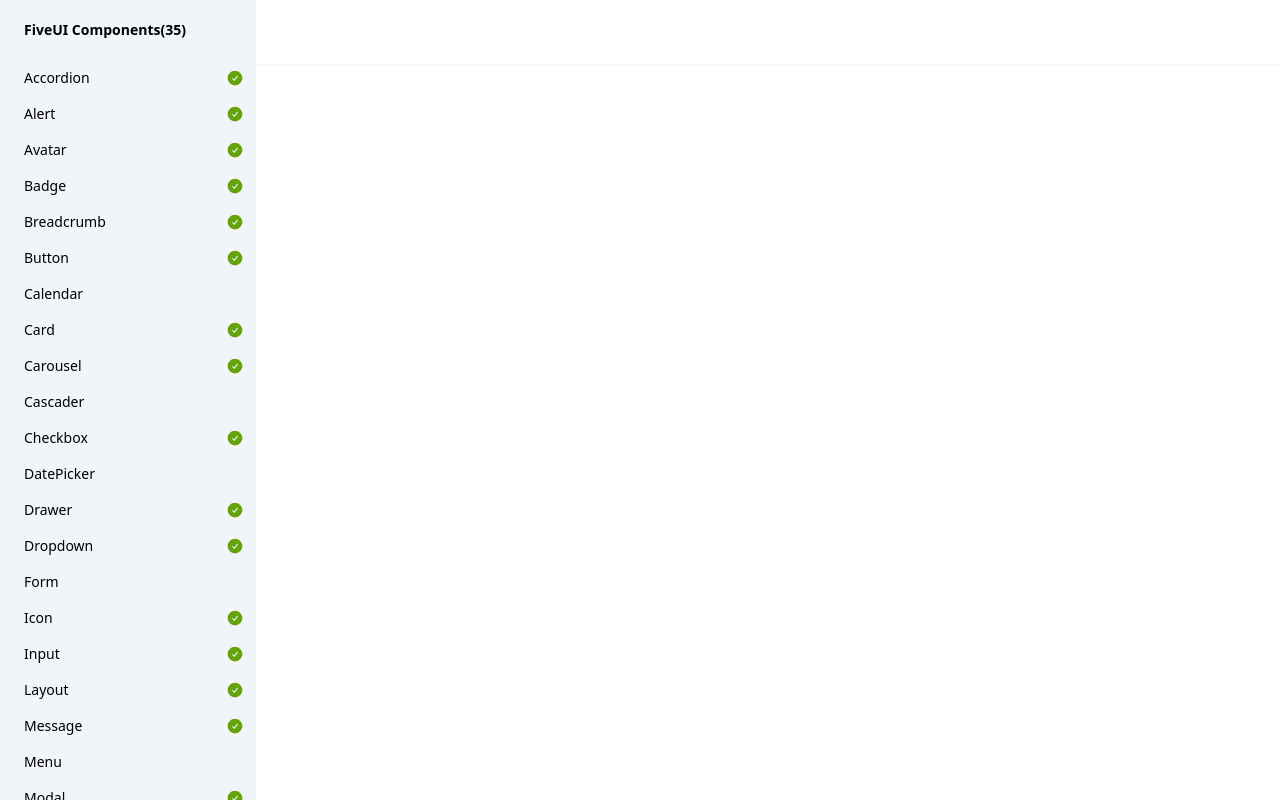
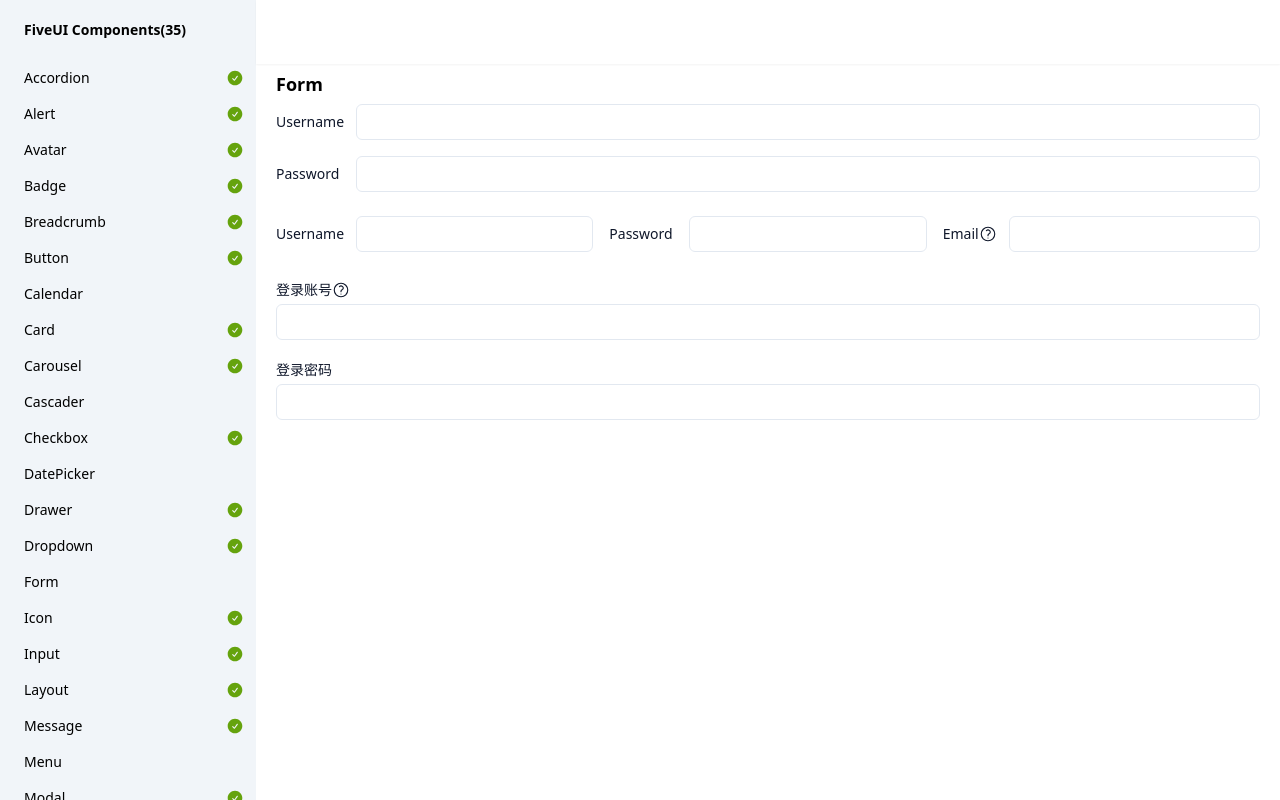
Before and after one commit to wqy2dev/five-ui, a SvelteKit app: page /form in a window 1280 px wide. Built offline with nearby package versions, Linux system fonts and the light colour scheme.

Commit message:
update form

```diff
--- a/src/lib/form/Form.svelte
+++ b/src/lib/form/Form.svelte
@@ -1,43 +1,52 @@
 <script lang="ts" module>
-import { type Snippet } from "svelte";
-import { tv } from "tailwind-variants";
+import { setContext, type Snippet } from "svelte";
+import { tv, type VariantProps } from "tailwind-variants";
 
 const formVariants = tv({
-    base: "block w-full flex",
+    base: "w-full flex",
     variants: {
         layout: {
-            inline: "flex-col",
-            vertical: "flex-row",
-            horizontal: "flex-row",
+            col: "flex-col space-y-4",
+            row: "flex-row space-x-4",
         },
     },
     defaultVariants: {
-        layout: "vertical",
+        layout: "col",
     },
 });
+
+type FormLayout = VariantProps<typeof formVariants>["layout"];
+
+export type FormContext = {
+    layout:FormLayout;
+}
+
+type FormProps = {
+    class?:string;
+    layout?:FormLayout;
+    onsubmit?:{():void};
+    children:Snippet;
+}
+
 </script>
 
 <script lang="ts">
 
-type FormProps = {
-    class?:string;
-    layout?:"vertical"|"horizontal"|"inline";
-    onsubmit?:{():void};
-    children:Snippet;
-}
-
 let {
-    layout = "vertical",
+    layout = "col",
     class:className,
     onsubmit,
     children,
 }:FormProps = $props();
 
+setContext("form", {
+    layout,
+});
+
 </script>
 
 <form
     class={formVariants({layout, className})}
-    {...{layout}}
 >
     {@render children()}
 </form>
--- a/src/lib/form/FormField.svelte
+++ b/src/lib/form/FormField.svelte
@@ -1,4 +1,32 @@
 <script lang="ts" module>
+import { tv, type VariantProps } from "tailwind-variants";
+
+const formFieldVariants = tv({
+    slots: {
+        base: "w-full flex",
+        label: "flex flex-row items-center text-sm text-slate-900",
+        input: "",
+    },
+    variants: {
+        layout: {
+            row: {
+                base: "flex-row items-center",
+                label: "w-20 shrink-0",
+                input: "grow",
+            },
+            col: {
+                base: "flex-col",
+                label: "w-auto h-7 leading-7",
+                input: "w-full",
+            },
+        },
+    },
+    defaultVariants: {
+        layout: "row",
+    },
+});
+
+type FormFieldLayout = VariantProps<typeof formFieldVariants>["layout"];
 
 export type FormFieldContext = {
     name:string;
@@ -14,10 +42,12 @@ type FormFieldRule = {
 type FormFieldProps = {
     name:string;
     value?:any;
-    label:string;
-    labelWidth?:string;
+    label:string|Snippet;
+    labelClass?:string;
     required?:boolean;
     tooltip?:string;
+    class?:string;
+    layout?:FormFieldLayout;
     children:Snippet;
     rules?:FormFieldRule[];
 }
@@ -25,18 +55,26 @@ type FormFieldProps = {
 </script>
 
 <script lang="ts">
-import { Tooltip} from "../index.js";
-import { HelpCircleSolid } from "../icons/index.js";
-import { setContext, type Snippet } from "svelte";
+import { getContext, setContext, type Snippet } from "svelte";
+import { Tooltip } from "$lib/index.js";
+import { HelpCircleOutline } from "$lib/icons/index.js";
+import type { FormContext } from "./Form.svelte";
+
+const ctx = getContext("form") as FormContext;
+if(!ctx) {
+    throw new Error("FormField not in the Form context!");
+}
 
 let {
-    label,
-    labelWidth,
+    layout = "row",
+    label:title,
+    labelClass,
     name,
     value,
     rules,
     tooltip,
     required,
+    class:className,
     children,
 }:FormFieldProps = $props();
 
@@ -63,38 +101,36 @@ setContext<FormFieldContext>("formField", {
     onchange,
 });
 
+const {
+    base,
+    label,
+    input,
+} = formFieldVariants({
+    layout,
+});
+
 </script>
 
-<div class="tc-form-field">
-    <div
-        class="tc-form-field-label"
-        style:width={labelWidth}
-        {...{required}}
-    >
-        {label}
-
+<div class={base({className})}>
+    <div class={label({class:labelClass})}>
+        {#if typeof title === "string"}
+            {title}
+        {:else}
+            {@render title()}
+        {/if}
         {#if tooltip}
-            <Tooltip
-                placement="top"
-                trigger="hover"
-            >
+            <Tooltip>
                 {#snippet target(ref)}
-                    <span use:ref>
-                        <HelpCircleSolid size={13}/>
+                    <span class="inline-block" use:ref>
+                        <HelpCircleOutline/>
                     </span>
                 {/snippet}
-
                 {tooltip}
             </Tooltip>
         {/if}
     </div>
 
-    <div class="tc-form-field-input">
+    <div class={input()}>
         {@render children()}
-        {#if error !== ""}
-            <div class="tc-form-field-error">
-                {error}
-            </div>
-        {/if}
     </div>
 </div>
--- a/src/routes/form/+page.svelte
+++ b/src/routes/form/+page.svelte
@@ -0,0 +1,143 @@
+<script lang="ts">
+import { Form, FormField, Input } from "$lib/index.js";
+import { Calendar, Search } from "$lib/icons/index.js";
+
+const sizes = ["sm", "md", "lg"];
+</script>
+
+<svelte:head>
+    <title>Form</title>
+</svelte:head>
+
+<h2 class="text-lg font-bold leading-10">
+    Form
+</h2>
+
+<div>
+    <Form>
+        <FormField
+            label="Username"
+            name="username"
+            rules={[
+                {
+                    rule: (value) => value.length > 0,
+                    msg: "Username is required",
+                },
+            ]}
+        >
+            <Input
+                type="text"
+                class="w-full"
+            />
+        </FormField>
+
+        <FormField
+            label="Password"
+            name="Password"
+            rules={[
+                {
+                    rule: (value) => value.length > 0,
+                    msg: "Password is required",
+                },
+            ]}
+        >
+            <Input
+                type="password"
+                class="w-full"
+            />
+        </FormField>
+    </Form>
+</div>
+
+<div class="mt-6">
+    <Form layout="row">
+        <FormField
+            label="Username"
+            name="username"
+            rules={[
+                {
+                    rule: (value) => value.length > 0,
+                    msg: "Username is required",
+                },
+            ]}
+        >
+            <Input
+                type="text"
+                class="w-full"
+            />
+        </FormField>
+
+        <FormField
+            label="Password"
+            name="Password"
+            rules={[
+                {
+                    rule: (value) => value.length > 0,
+                    msg: "Password is required",
+                },
+            ]}
+        >
+            <Input
+                type="password"
+                class="w-full"
+            />
+        </FormField>
+
+        <FormField
+            label="Email"
+            labelClass="w-[66px]"
+            name="Email"
+            tooltip="Email is required"
+            rules={[
+                {
+                    rule: (value) => value.length > 0,
+                    msg: "Email is required",
+                },
+            ]}
+        >
+            <Input
+                type="text"
+            />
+        </FormField>
+    </Form>
+</div>
+
+
+<div class="mt-6">
+    <Form layout="col">
+        <FormField
+            label="登录账号"
+            name="username"
+            layout="col"
+            tooltip="Username is required"
+            rules={[
+                {
+                    rule: (value) => value.length > 0,
+                    msg: "Username is required",
+                },
+            ]}
+        >
+            <Input
+                type="text"
+                class="w-full"
+            />
+        </FormField>
+
+        <FormField
+            label="登录密码"
+            name="Password"
+            layout="col"
+            rules={[
+                {
+                    rule: (value) => value.length > 0,
+                    msg: "Password is required",
+                },
+            ]}
+        >
+            <Input
+                type="password"
+                class="w-full"
+            />
+        </FormField>
+    </Form>
+</div>
```
